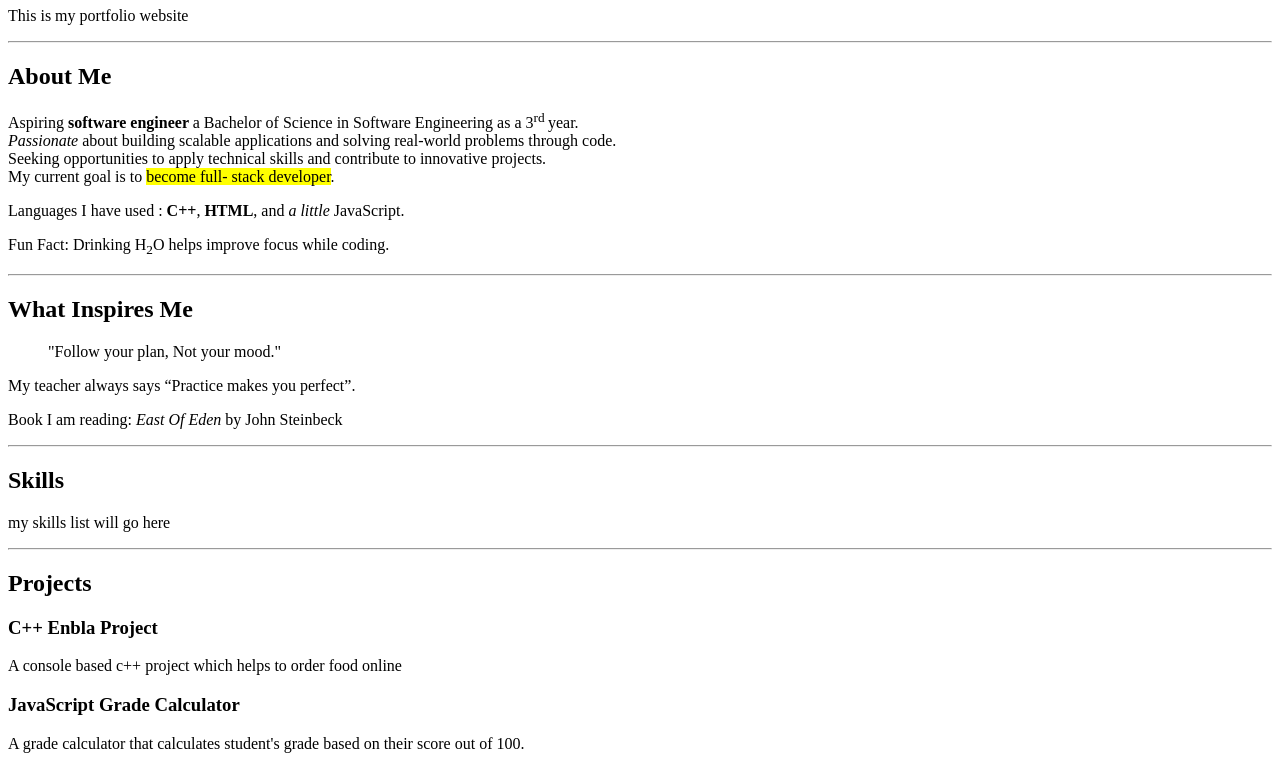
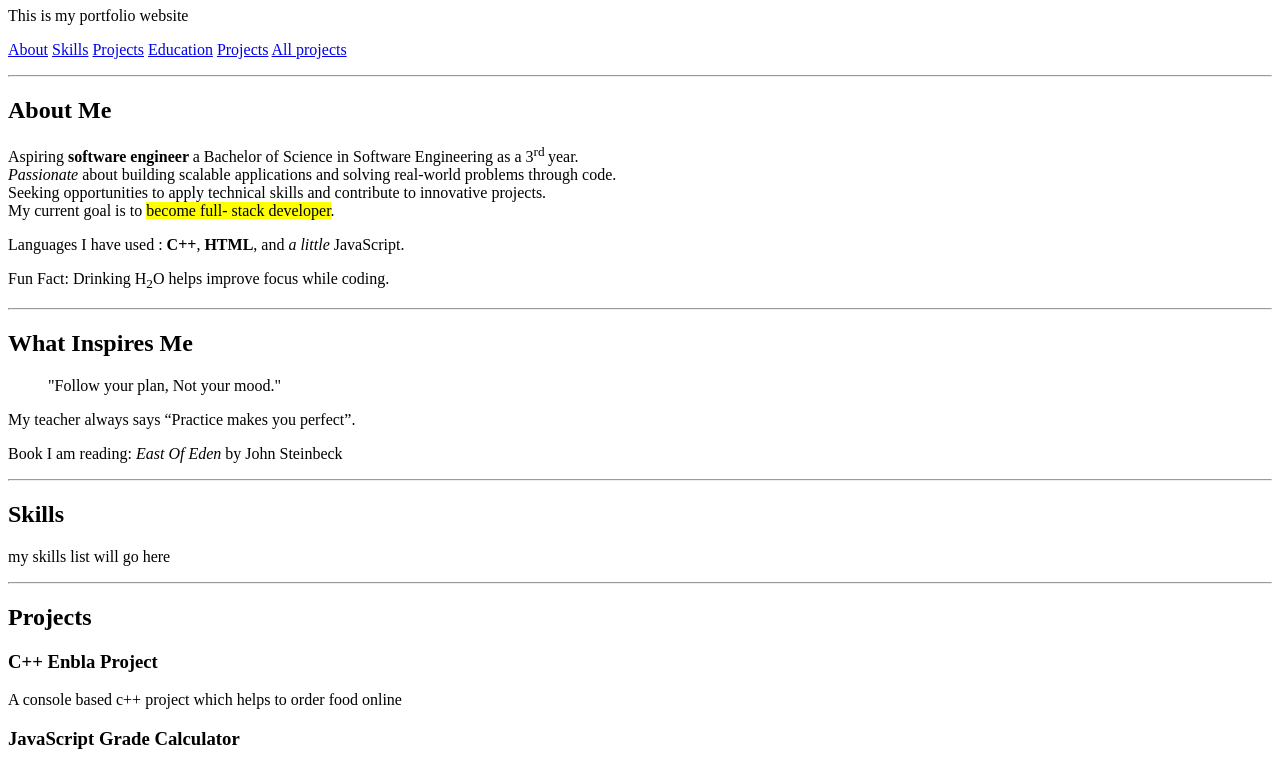
Before and after one commit to ahadu055/Portfolio, a plain HTML site: page index.html in a window 1280 px wide. Shown: the part 73-839 px from the top of the page. Drawn offline with Linux system fonts and the light colour scheme.

Commit message:
Added Navigation Menu

```diff
--- a/index.html
+++ b/index.html
@@ -8,9 +8,18 @@
     <h1>Hello, I am Edilawit Legesse</h1>
     <p>This is my portfolio website</p>
 
+    <p>
+        <a href="#about">About</a>
+        <a href="#skills">Skills</a>
+        <a href="#projects">Projects</a>
+        <a href="#education">Education</a>
+        <a href="#contacts">Projects</a>
+        <a href="projects.html">All projects</a>
+    </p>
+
     <hr>
 
-     <h2> About Me </h2>
+     <h2 id="about"> About Me </h2>
       <p>Aspiring <strong> software engineer </strong> a Bachelor of Science in Software Engineering as a 3<sup>rd </sup> year. <br>
        <em>Passionate </em> about building scalable applications and solving real-world problems through code. <br>
         Seeking opportunities to apply technical skills and contribute to innovative projects. <br>
@@ -29,12 +38,12 @@
 <p>Book I am reading: <cite>East Of Eden</cite> by John Steinbeck</p>
 
  <hr>
-     <h2>Skills</h2>
+     <h2 id="skills">Skills</h2>
       <p>my skills list will go here</p>
 
     <hr>
 
-     <h2>Projects</h2>
+     <h2 id="projects">Projects</h2>
       <h3>C++ Enbla Project</h3>
       <p>A console based c++ project which helps to order food online</p>
 
@@ -60,12 +69,15 @@ int main() {
 
 <p><a href="projects.html">See all my projects.</a></p>
     <hr>
-   <h2>Education</h2>
+
+   <h2 id="education">Education</h2>
      <h3>BSc in Software Engineering</h3>
      <p>Addis Ababa Science and Technology University ,2025 </p>
 <hr>
-  <h2>Contact</h2>
+
+  <h2 id="contact">Contact</h2>
     <p>Address: Addis Ababa, Ethiopia</p>
     <p>Email: edlawitlegesse@gmail.com </p>
+
 </body>
 </html>
```
